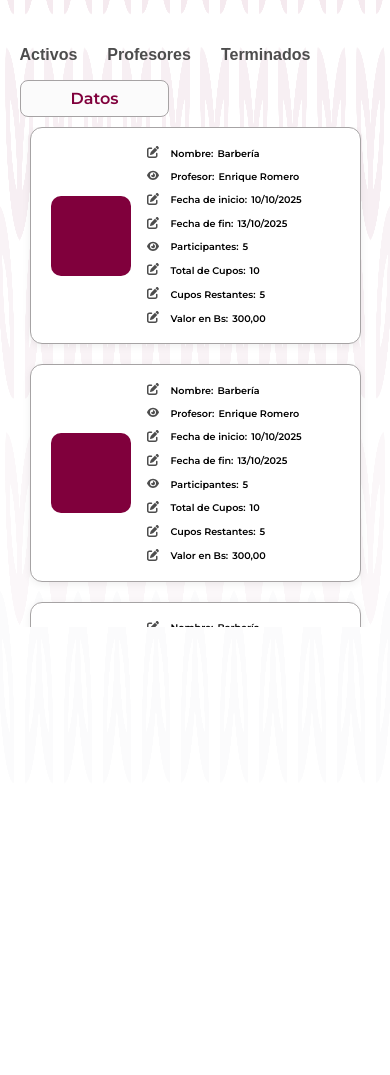
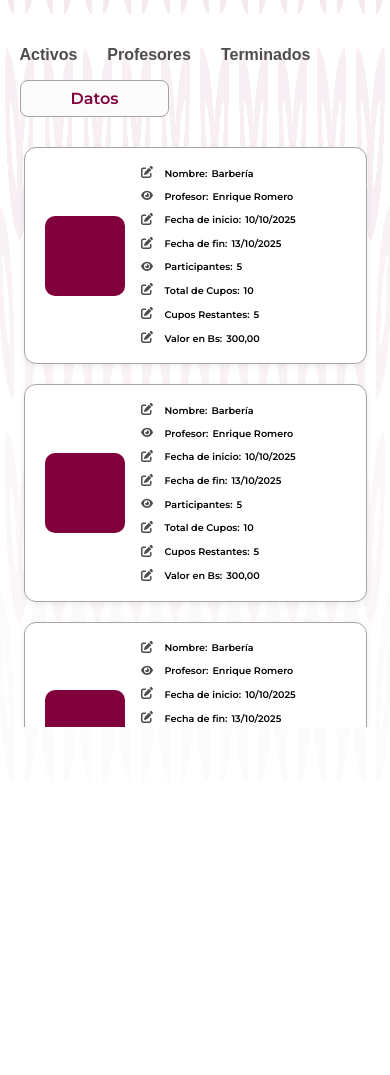
Before and after one commit to Emcahell/imaf-project, a PHP site: page /pages/admin/cursos.html in a window 390 px wide. Shown: the part 90-1165 px from the top of the page. Run offline with PHP 8.4, Linux system fonts and the light colour scheme.

Commit message:
intento mil de desbuggear el cursos

```diff
--- a/styles/cursos.css
+++ b/styles/cursos.css
@@ -98,11 +98,11 @@ nav {
   display: grid;
   grid-template-columns: repeat(auto-fit, minmax(400px, 1fr));
   gap: 20px;
-  height: auto;
   width: 100%;
   background: none;
-  max-height: 500px; /* Ajusta la altura máxima según tu necesidad */
-  overflow-y: auto; /* Habilita el scroll vertical */
+  /* Elimina el max-height para que crezca según el contenido */
+  max-height: 500px;
+  overflow-y: auto; /* O auto si quieres scroll solo cuando sea necesario */
   padding: 0 10px;
 }
 
@@ -177,6 +177,10 @@ nav {
 }
 
 @media (max-width: 700px) {
+  .right-column {
+    height: auto;
+    min-height: 0;
+  }
   .card-info {
     flex-direction: column;
     gap: 10px;
@@ -184,9 +188,10 @@ nav {
 
   .cards-area {
     grid-template-columns: 1fr;
-    /* O si quieres cards más pequeñas pero aún en grid:
-    grid-template-columns: repeat(auto-fit, minmax(220px, 1fr));
-    */
+    height: max-content;
+    max-height: 600px; /* Ajusta este valor según lo que prefieras en mobile */
+    overflow-y: auto;
+    padding: 20px 4px;
   }
 }
 
```
